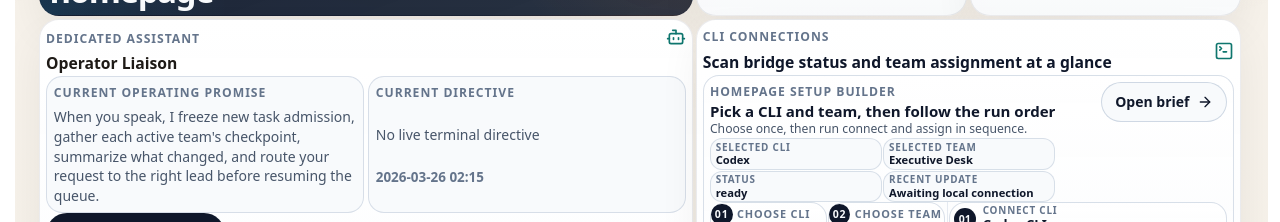
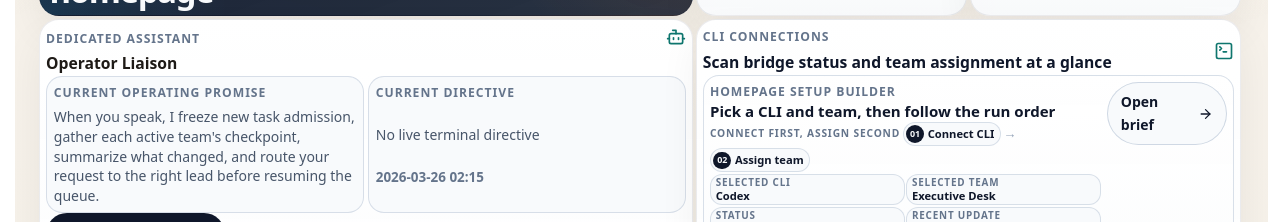
Before and after one commit to GongJae00/research-pages, a Next.js app in the folder apps/web/: page /en in a window 1280 px wide. Shown: the part 1700-1922 px from the top of the page. Built offline with nearby package versions, Linux system fonts and the light colour scheme; no server answers.

Commit message:
Autonomy batch 1495: shell-experience

```diff
--- a/apps/web/src/components/homepage-agent-control-section.module.css
+++ b/apps/web/src/components/homepage-agent-control-section.module.css
@@ -305,6 +305,51 @@
   color: #475569;
   font-size: 0.76rem;
   line-height: 1.3;
+}
+
+.setupRunOrder {
+  display: flex;
+  flex-wrap: wrap;
+  align-items: center;
+  gap: 0.16rem;
+  margin-top: 0.08rem;
+}
+
+.setupRunOrderLabel {
+  color: #64748b;
+  font-size: 0.64rem;
+  font-weight: 700;
+  letter-spacing: 0.08em;
+  line-height: 1.1;
+  text-transform: uppercase;
+}
+
+.setupRunOrderStep {
+  display: inline-flex;
+  align-items: center;
+  gap: 0.24rem;
+  min-width: 0;
+  padding: 0.14rem 0.34rem 0.14rem 0.16rem;
+  border: 1px solid rgba(203, 213, 225, 0.72);
+  border-radius: 999px;
+  background: rgba(248, 250, 252, 0.92);
+  color: #0f172a;
+  font-size: 0.7rem;
+  font-weight: 700;
+  line-height: 1.1;
+}
+
+.setupRunOrderStep .commandStep {
+  width: 1.1rem;
+  height: 1.1rem;
+  flex: 0 0 1.1rem;
+  font-size: 0.56rem;
+}
+
+.setupRunOrderArrow {
+  color: #94a3b8;
+  font-size: 0.82rem;
+  font-weight: 700;
 }
 
 .setupHeaderSequence {
--- a/apps/web/src/components/homepage-agent-control-section.tsx
+++ b/apps/web/src/components/homepage-agent-control-section.tsx
@@ -364,7 +364,20 @@ export function HomepageAgentControlSection({
               <div className={styles.setupTitleBlock}>
                 <span className={styles.metaLabel}>{copy.setupBuilderLabel}</span>
                 <h4>{copy.setupBuilderTitle}</h4>
-                <p className={styles.setupLead}>{copy.setupBuilderBody}</p>
+                <div className={styles.setupRunOrder} aria-label={copy.commandOrder}>
+                  <span className={styles.setupRunOrderLabel}>{copy.commandOrder}</span>
+                  <span className={styles.setupRunOrderStep}>
+                    <span className={styles.commandStep}>01</span>
+                    {isKoreanLocale(locale) ? "CLI 연결" : "Connect CLI"}
+                  </span>
+                  <span className={styles.setupRunOrderArrow} aria-hidden="true">
+                    →
+                  </span>
+                  <span className={styles.setupRunOrderStep}>
+                    <span className={styles.commandStep}>02</span>
+                    {isKoreanLocale(locale) ? "팀 배정" : "Assign team"}
+                  </span>
+                </div>
                 {selectedProvider && selectedTeam ? (
                   <div className={styles.setupSummaryBar} aria-label={copy.activeSetup}>
                     <span className={styles.summaryChip}>
```
